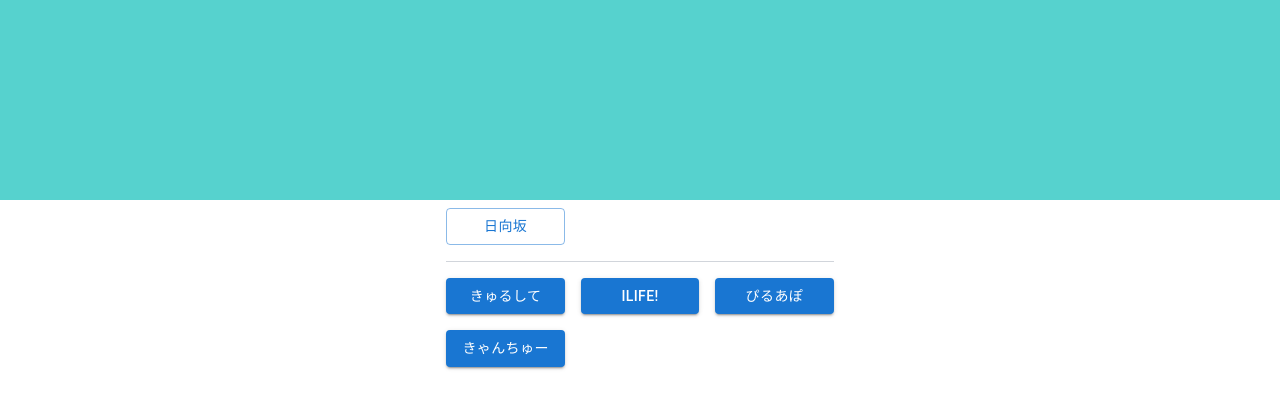
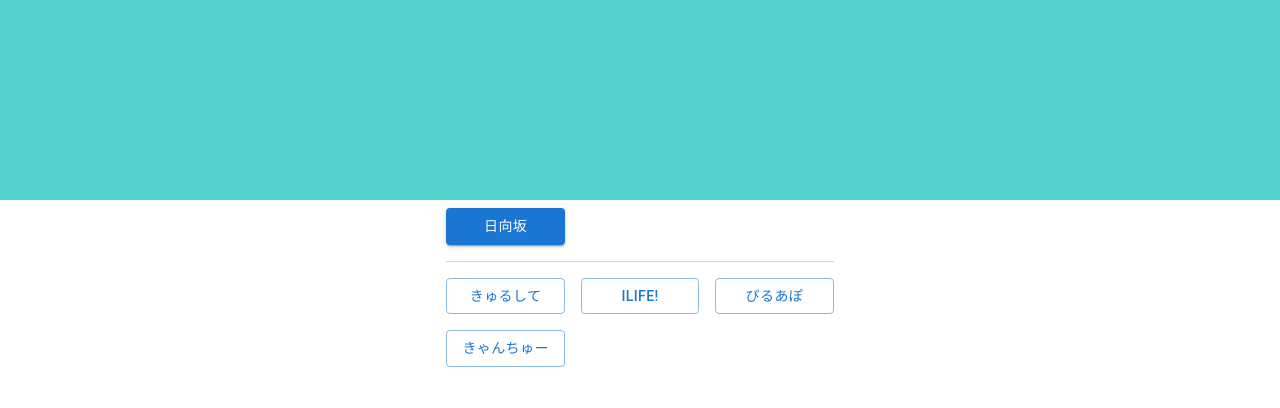
Before and after one commit to AobaIwaki123/idol-name-app, a Next.js app in the folder view/: page / in a window 1280 px wide. Both pictures are taken after a click on the button "日向坂". Shown: the top 408 px of the page. Built offline with nearby package versions, Linux system fonts and the light colour scheme.

Commit message:
ボタンの見た目を変更

```diff
--- a/view/src/components/bannerBase.tsx
+++ b/view/src/components/bannerBase.tsx
@@ -1,6 +1,10 @@
-const BannerBase = () => {
+import React, { ReactNode } from 'react';
+
+const BannerBase = ({ children }: { children: ReactNode }) => {
   return(
-    <div className="w-full h-1/4 bg-secondary"></div>
+    <div className="w-full h-1/4 bg-secondary">
+      {children}
+    </div>
   );
 };
 
--- a/view/src/components/buttonGrid.tsx
+++ b/view/src/components/buttonGrid.tsx
@@ -33,8 +33,8 @@
         {clickedButtons.map(({label, clicked, index}) => (
           <Button
             key={index}
-            className="py-2 px-4"
-            variant={clicked ? "outlined" : "contained"}
+            className="font-semibold border-2	py-2 px-4"
+            variant={clicked ? "contained" : "outlined"}
             onClick={() => handleClick(index)}
           >
             {label}
@@ -48,8 +48,8 @@
         {unclickedButtons.map(({label, clicked, index}) => (
           <Button
             key={index}
-            className="py-2 px-4"
-            variant={clicked ? "outlined" : "contained"}
+            className="font-semibold border-2	py-2 px-4"
+            variant={clicked ? "contained" : "outlined"}
             onClick={() => handleClick(index)}
           >
             {label}
--- a/view/src/components/searchBanner.tsx
+++ b/view/src/components/searchBanner.tsx
@@ -0,0 +1,9 @@
+import BannerBase from "./bannerBase";
+
+const SearchBanner = () => {
+  return (
+    <BannerBase>
+      けんさくばー
+    </BannerBase>
+  )
+}
```
